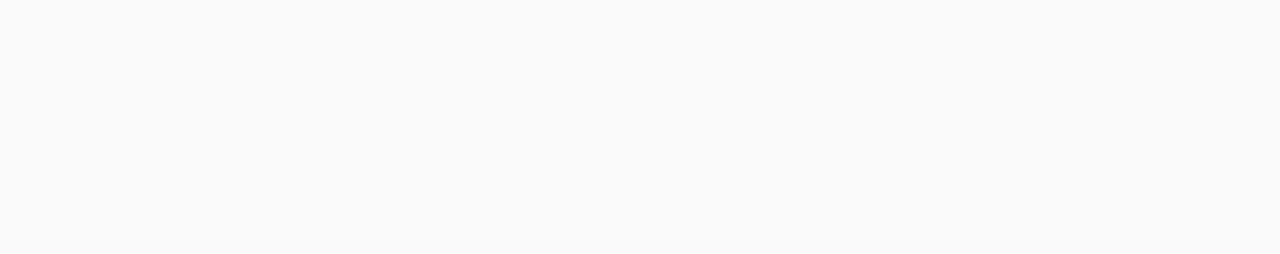
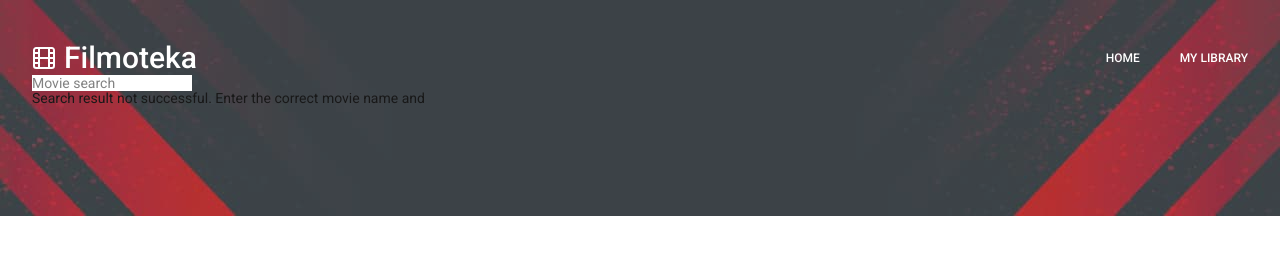
Before and after one commit to AndriyNich/js-project, a website built with Parcel: page src/index.html in a window 1280 px wide. Built offline with nearby package versions, Linux system fonts and the light colour scheme.

Commit message:
header_1

```diff
--- a/src/index.html
+++ b/src/index.html
@@ -8,6 +8,8 @@
     <link rel="stylesheet" href="./sass/index.scss" />
   </head>
   <body>
+    <include src="./partials/header.html"></include>
+
     <script src="./js/index.js" type="module"></script>
   </body>
 </html>
--- /dev/null
+++ b/src/partials/header.html
@@ -0,0 +1,32 @@
+<header>
+  <div class="container">
+    <div class="header">
+      <div class="header__first">
+        <a href="index.html" class="header__logo">
+          <img src="./images/logo.svg" alt="logo" width="24" height="24" />
+          <div class="header__title">Filmoteka</div>
+        </a>
+        <nav class="header__nav">
+          <ul class="header__list">
+            <li class="header__item">
+              <a href="index.html" class="header__link">Home</a>
+            </li>
+            <li class="header__item">
+              <a href="" class="header__link">My library</a>
+            </li>
+          </ul>
+        </nav>
+      </div>
+      <form class="search-form">
+        <input
+          type="text"
+          class="search-form__text"
+          placeholder="Movie search"
+        />
+        <p class="search-form__err">
+          Search result not successful. Enter the correct movie name and
+        </p>
+      </form>
+    </div>
+  </div>
+</header>
--- /dev/null
+++ b/src/sass/_common.scss
@@ -0,0 +1,20 @@
+body {
+  font-family: 'Roboto', sans-serif;
+  font-weight: 400;
+  font-style: normal;
+}
+
+.container {
+  width: $mobile;
+  padding: 0 20px;
+  margin: 0 auto;
+
+  @include tablet {
+    width: $tablet;
+    padding: 0 32px;
+  }
+
+  @include desktop {
+    width: $desktop;
+  }
+}
--- /dev/null
+++ b/src/sass/_fonts.scss
@@ -0,0 +1 @@
+@import url('https://fonts.googleapis.com/css2?family=Roboto:wght@400;500&display=swap');
--- /dev/null
+++ b/src/sass/_header.scss
@@ -0,0 +1,75 @@
+header .container {
+  background-image: url('../images/header_m.jpg');
+  background-position: center;
+  background-repeat: no-repeat;
+  background-size: cover;
+
+  opacity: 90%;
+
+  @include tablet {
+    background-image: url('../images/header_t.jpg');
+  }
+
+  @include desktop {
+    background-image: url('../images/header_d.jpg');
+  }
+}
+
+.header {
+  padding-top: 40px;
+  height: 230px;
+
+  @include tablet {
+    height: 216px;
+  }
+}
+
+.header__first {
+  display: flex;
+  justify-content: space-between;
+  align-items: center;
+}
+
+.header__logo {
+  display: flex;
+  gap: 8px;
+  align-items: center;
+}
+
+.header__title {
+  display: none;
+
+  @include tablet {
+    display: block;
+    font-weight: 500;
+    font-size: 30px;
+    line-height: 1.17;
+    color: white;
+  }
+}
+
+.header__nav {
+}
+
+.header__list {
+  display: flex;
+  gap: 40px;
+  align-items: center;
+}
+
+.header__item {
+}
+
+.header__link {
+  font-weight: 500;
+  font-size: 12px;
+  line-height: 1.17;
+  text-transform: uppercase;
+  color: white;
+}
+.search-form {
+}
+.search-form__text {
+}
+.search-form__err {
+}
--- /dev/null
+++ b/src/sass/_reset.scss
@@ -0,0 +1,79 @@
+* {
+  padding: 0;
+  margin: 0;
+  border: 0;
+}
+
+*,
+*:before,
+*:after {
+  -moz-box-sizing: border-box;
+  -webkit-box-sizing: border-box;
+  box-sizing: border-box;
+}
+
+:focus,
+:active {
+  outline: none;
+}
+a:focus,
+a:active {
+  outline: none;
+}
+
+nav,
+footer,
+header,
+aside {
+  display: block;
+}
+
+html,
+body {
+  height: 100%;
+  width: 100%;
+  font-size: 100%;
+  line-height: 1;
+  font-size: 14px;
+  -ms-text-size-adjust: 100%;
+  -moz-text-size-adjust: 100%;
+  -webkit-text-size-adjust: 100%;
+}
+
+input,
+button,
+textarea {
+  font-family: inherit;
+}
+
+input::-ms-clear {
+  display: none;
+}
+button {
+  cursor: pointer;
+}
+button::-moz-focus-inner {
+  padding: 0;
+  border: 0;
+}
+a,
+a:visited,
+a:hover {
+  text-decoration: none;
+}
+ul li {
+  list-style: none;
+}
+img {
+  vertical-align: top;
+}
+
+h1,
+h2,
+h3,
+h4,
+h5,
+h6 {
+  font-size: inherit;
+  font-weight: 400;
+}
--- a/src/sass/_styles.scss
+++ /dev/null
@@ -1,20 +0,0 @@
-* {
-  box-sizing: border-box;
-}
-
-body {
-  font-family: -apple-system, BlinkMacSystemFont, 'Segoe UI', Roboto, Oxygen,
-    Ubuntu, Cantarell, 'Open Sans', 'Helvetica Neue', sans-serif;
-  -webkit-font-smoothing: antialiased;
-  -moz-osx-font-smoothing: grayscale;
-  background-color: #fafafa;
-  color: #212121;
-  line-height: 1.5;
-}
-
-#search-box {
-  font: inherit;
-  padding: 8px;
-  max-width: 320px;
-  margin-bottom: 16px;
-}
--- /dev/null
+++ b/src/sass/_variables.scss
@@ -0,0 +1,27 @@
+$desktop: 1280px;
+$tablet: 768px;
+$mobile: 320px;
+
+:root {
+  --desktop: $desktop;
+  --tablet: $tablet;
+  --mobile: $mobile;
+}
+
+@mixin desktop {
+  @media screen and (min-width: $desktop) {
+    @content;
+  }
+}
+
+@mixin tablet {
+  @media screen and (min-width: $tablet) {
+    @content;
+  }
+}
+
+@mixin mobile {
+  @media screen and (min-width: $mobile) {
+    @content;
+  }
+}
--- a/src/sass/index.scss
+++ b/src/sass/index.scss
@@ -1,2 +1,7 @@
 @import '~node_modules/modern-normalize/modern-normalize.css';
-@import './styles';
+@import './reset';
+
+@import './fonts';
+@import './variables';
+@import './common';
+@import './header';
```
Also changed, not shown: src/images/header_d.jpg (added), src/images/header_m.jpg (added), src/images/header_t.jpg (added), src/images/logo.svg (added), src/images/search.svg (added).
